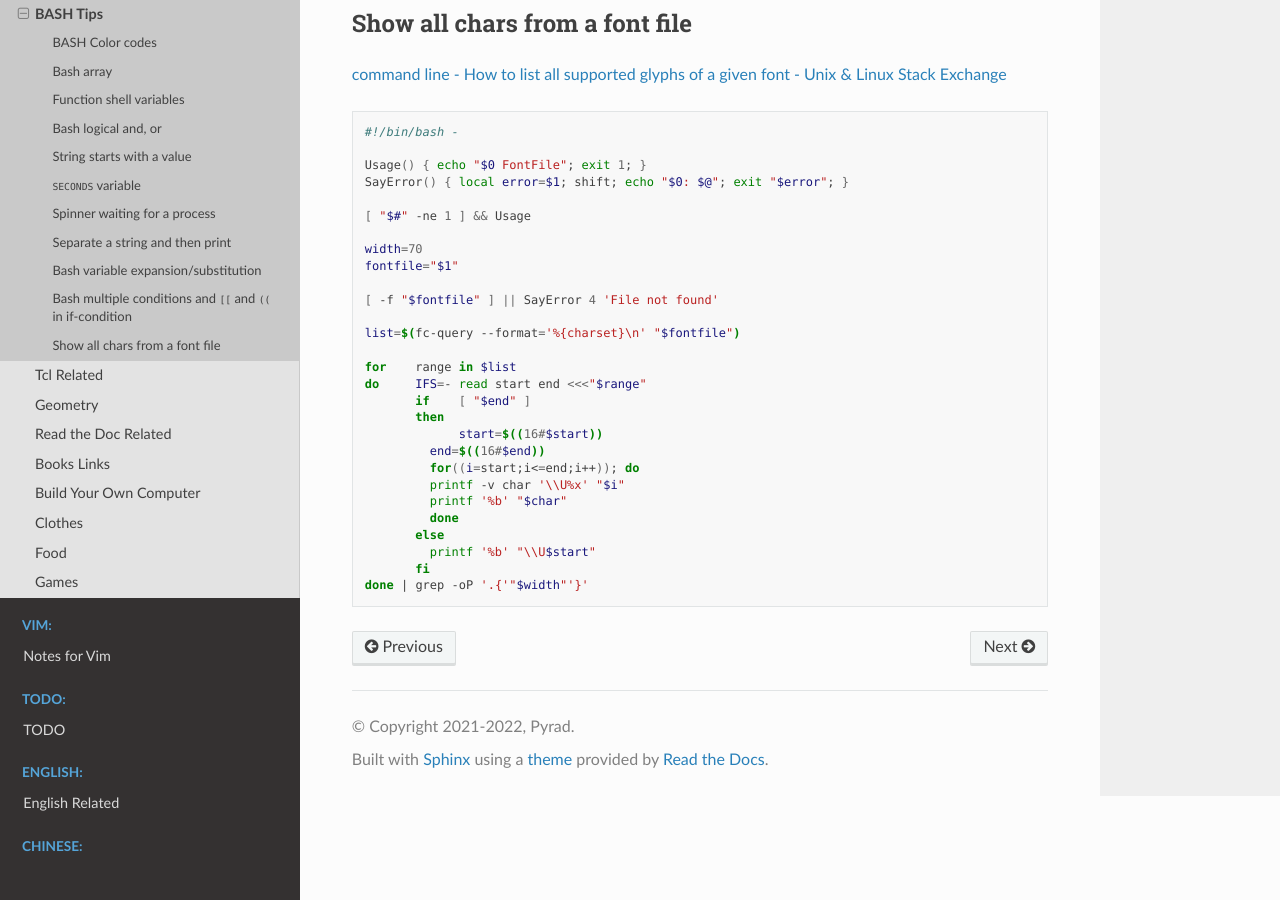
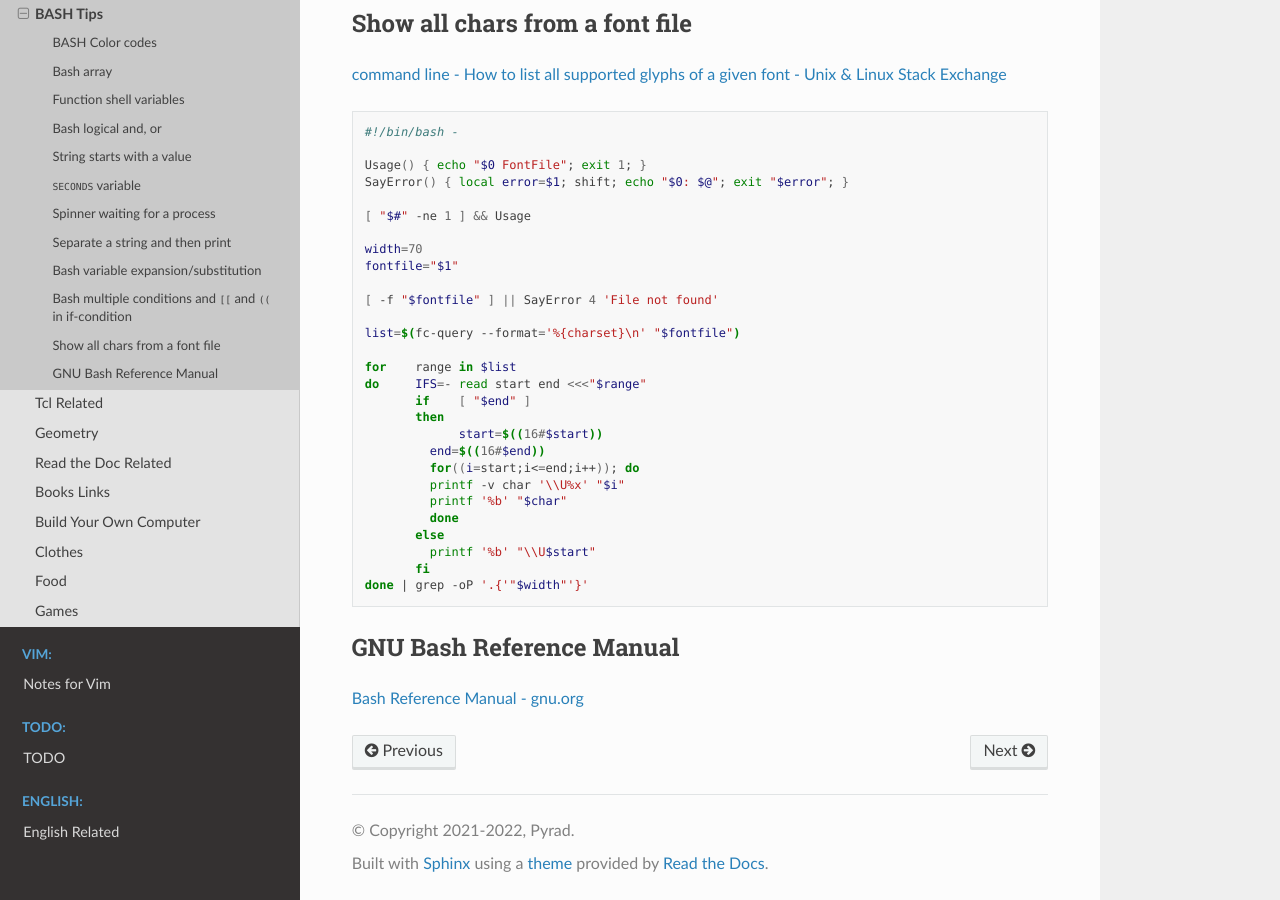
Before and after one commit to Pyrad/pyradnotes, a Sphinx documentation site: the page built from source/Notes/bash.md, in a window 1280 px wide and 900 px high, scrolled down 4451 px. Built offline with Sphinx 7.4.7 and the Read the Docs theme 2.0.0, drawn with Linux system fonts in a browser that asks for light colours.

Commit message:
Notes A link to GNU Bash ref manual

````diff
--- a/source/Notes/bash.md
+++ b/source/Notes/bash.md
@@ -271,3 +271,8 @@ do     IFS=- read start end <<<"$range"
        fi
 done | grep -oP '.{'"$width"'}'
 ```
+
+
+## GNU Bash Reference Manual
+
+[Bash Reference Manual - gnu.org](https://www.gnu.org/software/bash/manual/html_node/index.html#SEC_Contents)
````
